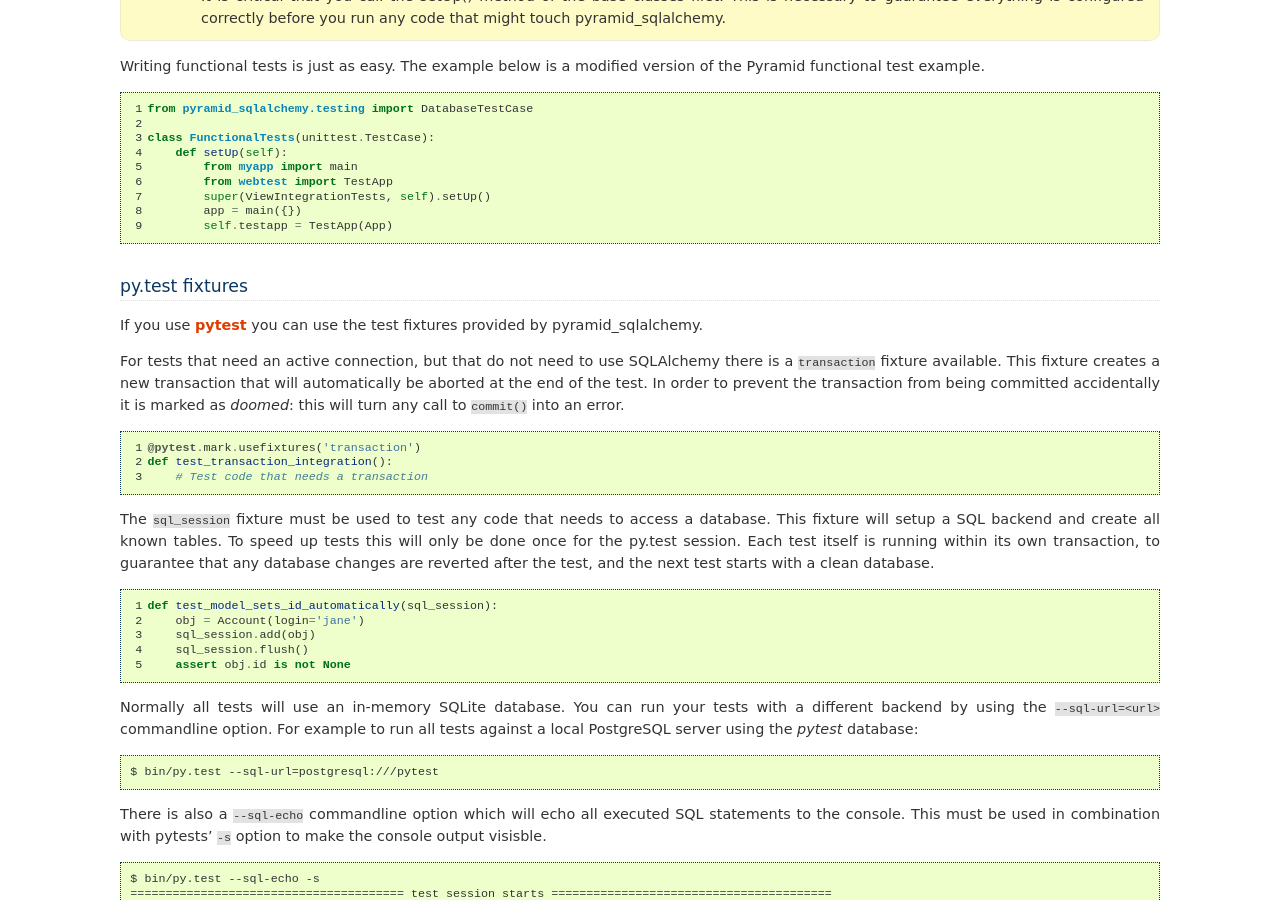
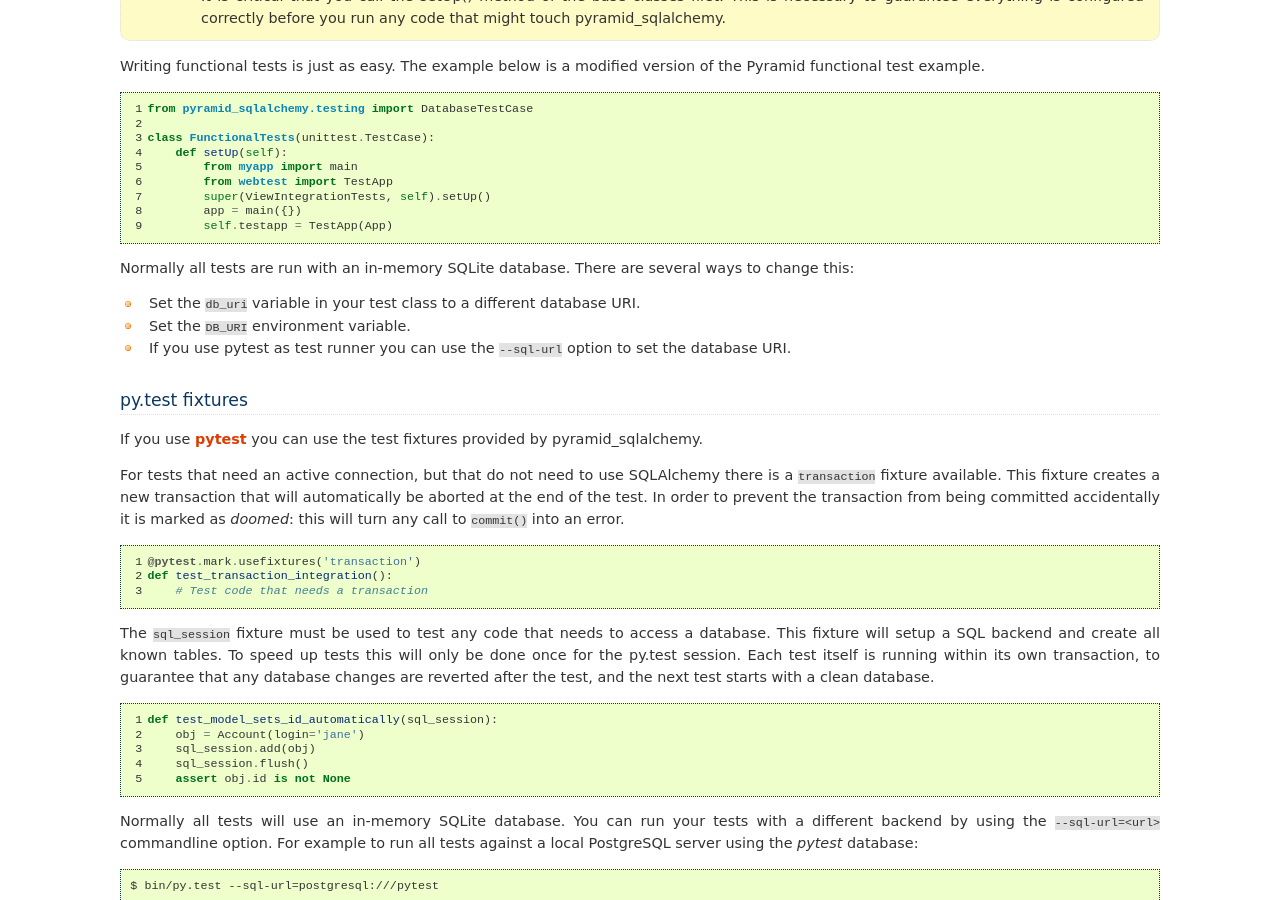
Before and after one commit to wichert/pyramid_sqlalchemy, a Sphinx documentation site: the page built from docs/tests.rst, in a window 1280 px wide and 900 px high, scrolled down 564 px. Built offline with Sphinx 7.4.7, drawn with Linux system fonts in a browser that asks for light colours.

Commit message:
Configurable DB uri for old-style tests.

```diff
--- a/docs/changes.rst
+++ b/docs/changes.rst
@@ -4,7 +4,9 @@ Changelog
 1.3 - Unreleased
 --------------------------
 
-- ...
+- Allow overriding the database used for testing with the pytest ``--sql-url``
+  option when using the ``DatabaseTestCase`` test class. For non-pytest users
+  support the ``DB_URI`` environment variable as well.
 
 
 1.2.2 - September 11, 2014
--- a/docs/tests.rst
+++ b/docs/tests.rst
@@ -51,6 +51,16 @@ version of the :ref:`Pyramid functional test example
            super(ViewIntegrationTests, self).setUp()
            app = main({})
            self.testapp = TestApp(App)
+
+
+
+Normally all tests are run with an in-memory SQLite database. There are several
+ways to change this:
+
+* Set the ``db_uri`` variable in your test class to a different database URI.
+* Set the ``DB_URI`` environment variable.
+* If you use pytest as test runner you can use the ``--sql-url`` option to
+  set the database URI.
 
 
 py.test fixtures
```
Also changed, not shown: 2 other files.
